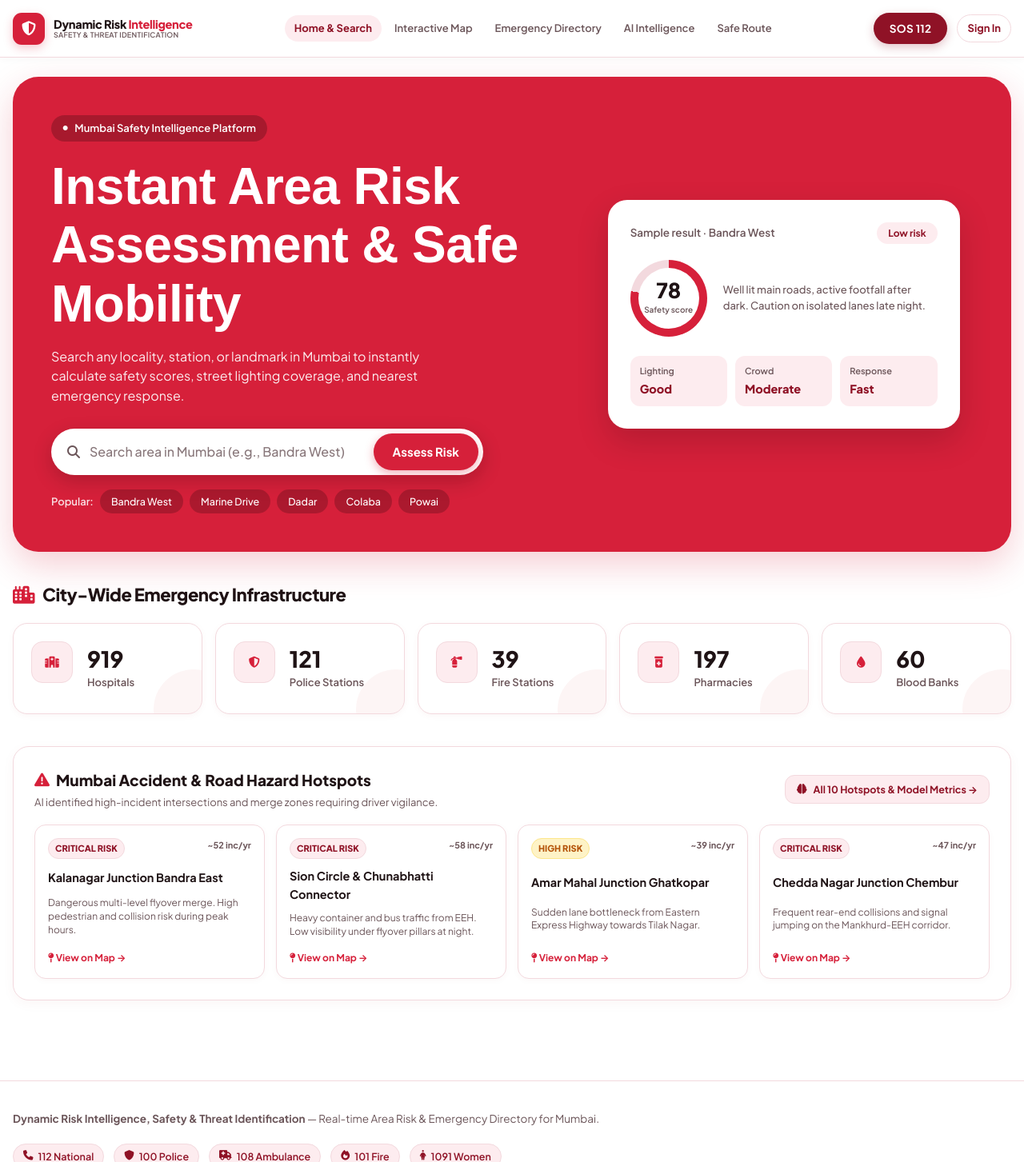
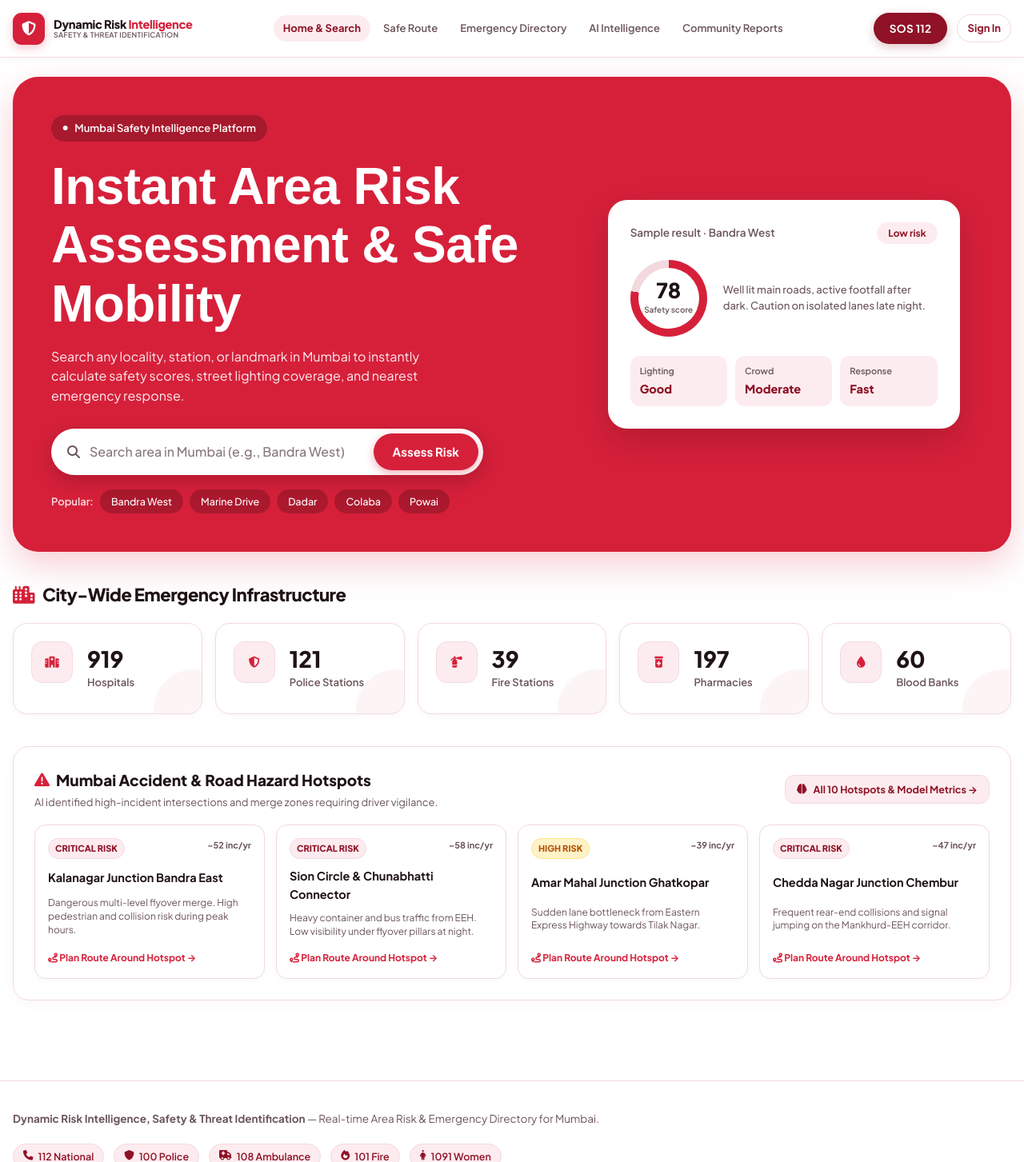
Before and after one commit to kartik03-tech/Drishti-Ai, a Flask app: page /dashboard in a window 1280 px wide. Shown: the top 1453 px of the page at 80% size. Run offline with Flask 3, Linux system fonts and the light colour scheme; data comes from the database, SQL or seed files in the repository.

Commit message:
Remove Interactive Map page and streamline navigation into Safe Route

```diff
--- a/app.py
+++ b/app.py
@@ -2767,71 +2767,15 @@ def navigation():
 
 
 # ============================================================
-# SAFETY MAP
+# SAFETY MAP (Redirected to Safe Route)
 # ============================================================
 
 @app.route("/safety-map")
 def safety_map():
-    location = clean(
-        request.args.get("location")
-    )
-
-    selected_service = normalize_service_type(
-        request.args.get("service")
-    )
-
-    if selected_service not in SERVICE_TABLES:
-        selected_service = ""
-
-    safety_result = None
-    map_location = None
-    nearby_services = []
-
-    if location:
-        safety_result = safety_record(location)
-        map_location = resolve_location(location)
-
-        if map_location:
-            nearby_services = nearest_services(
-                map_location["lat"],
-                map_location["lon"],
-                selected_service or None,
-                limit=12,
-            )
-
-    latitude = to_float(
-        request.args.get("lat")
-    )
-    longitude = to_float(
-        request.args.get("lon")
-    )
-
-    if (
-        latitude is not None
-        and longitude is not None
-    ):
-        map_location = {
-            "lat": latitude,
-            "lon": longitude,
-            "display_name": "Current Location",
-        }
-
-        nearby_services = nearest_services(
-            latitude,
-            longitude,
-            selected_service or None,
-            limit=12,
-        )
-
-    return render_template(
-        "safety_map.html",
-        location=location,
-        safety_result=safety_result,
-        map_location=map_location,
-        nearby_services=nearby_services,
-        selected_service=selected_service,
-        safety_places=all_safety_places(),
-    )
+    destination = clean(request.args.get("location")) or clean(request.args.get("name"))
+    if destination:
+        return redirect(url_for("safe_route", destination=destination))
+    return redirect(url_for("safe_route"))
 
 
 # ============================================================
--- a/templates/ai_insights.html
+++ b/templates/ai_insights.html
@@ -414,8 +414,8 @@
                 </div>
 
                 <div class="hs-actions">
-                    <a href="{{ url_for('safety_map') }}?lat={{ hs.latitude }}&lon={{ hs.longitude }}&name={{ hs.name|urlencode }}" class="btn-view-hotspot">
-                        <i class="fa-solid fa-map-pin"></i> View Hotspot on Map
+                    <a href="{{ url_for('safe_route') }}?destination={{ hs.name|urlencode }}" class="btn-view-hotspot">
+                        <i class="fa-solid fa-route"></i> Plan Route Around Hotspot
                     </a>
                 </div>
             </div>
--- a/templates/base.html
+++ b/templates/base.html
@@ -517,10 +517,10 @@
             <!-- Desktop Nav Links (Clean text pills matching design) -->
             <nav class="sg-nav">
                 <a href="{{ url_for('dashboard') }}" class="sg-nav-link {% if request.endpoint == 'dashboard' %}active{% endif %}">Home &amp; Search</a>
-                <a href="{{ url_for('safety_map') }}" class="sg-nav-link {% if request.endpoint == 'safety_map' %}active{% endif %}">Interactive Map</a>
+                <a href="{{ url_for('safe_route') }}" class="sg-nav-link {% if request.endpoint == 'safe_route' or request.endpoint == 'navigation' %}active{% endif %}">Safe Route</a>
                 <a href="{{ url_for('emergency') }}" class="sg-nav-link {% if request.endpoint == 'emergency' %}active{% endif %}">Emergency Directory</a>
                 <a href="{{ url_for('ai_insights') }}" class="sg-nav-link {% if request.endpoint == 'ai_insights' %}active{% endif %}">AI Intelligence</a>
-                <a href="{{ url_for('safe_route') }}" class="sg-nav-link {% if request.endpoint == 'safe_route' or request.endpoint == 'navigation' %}active{% endif %}">Safe Route</a>
+                <a href="{{ url_for('report') }}" class="sg-nav-link {% if request.endpoint == 'report' %}active{% endif %}">Community Reports</a>
             </nav>
 
             <!-- Actions (SOS & User Profile) -->
@@ -573,9 +573,9 @@
             <i class="fa-solid fa-house"></i>
             <span>Home</span>
         </a>
-        <a href="{{ url_for('safety_map') }}" class="sg-bottom-link {% if request.endpoint == 'safety_map' %}active{% endif %}">
-            <i class="fa-solid fa-map-location-dot"></i>
-            <span>Map</span>
+        <a href="{{ url_for('safe_route') }}" class="sg-bottom-link {% if request.endpoint == 'safe_route' or request.endpoint == 'navigation' %}active{% endif %}">
+            <i class="fa-solid fa-route"></i>
+            <span>Routes</span>
         </a>
         <a href="{{ url_for('sos') }}" class="sg-bottom-sos" title="Emergency SOS">
             <i class="fa-solid fa-triangle-exclamation"></i>
@@ -584,9 +584,9 @@
             <i class="fa-solid fa-truck-medical"></i>
             <span>Emergency</span>
         </a>
-        <a href="{{ url_for('safe_route') }}" class="sg-bottom-link {% if request.endpoint == 'safe_route' %}active{% endif %}">
-            <i class="fa-solid fa-route"></i>
-            <span>Routes</span>
+        <a href="{{ url_for('report') }}" class="sg-bottom-link {% if request.endpoint == 'report' %}active{% endif %}">
+            <i class="fa-solid fa-bullhorn"></i>
+            <span>Report</span>
         </a>
     </nav>
 
--- a/templates/dashboard.html
+++ b/templates/dashboard.html
@@ -852,9 +852,6 @@
             <a href="{{ url_for('emergency') }}?q={{ safety_result.place|urlencode }}" class="risk-action-btn secondary">
                 <i class="fa-solid fa-truck-medical"></i> Nearby Emergency Services
             </a>
-            <a href="{{ url_for('safety_map') }}?location={{ safety_result.place|urlencode }}" class="risk-action-btn secondary">
-                <i class="fa-solid fa-map-location-dot"></i> View on Interactive Map
-            </a>
         </div>
     </section>
     {% elif location %}
@@ -862,8 +859,8 @@
         <i class="fa-solid fa-map-pin" style="font-size: 36px; color: #D6203A; margin-bottom: 12px;"></i>
         <h3 style="font-size: 20px; font-weight: 700; color: #1F1315; margin-bottom: 6px;">No specific safety record for "{{ location }}"</h3>
         <p style="color: #6B5559; font-size: 14px; max-width: 500px; margin: 0 auto 20px;">We couldn't find a direct match in our database. Try checking a major nearby junction, station, or landmark.</p>
-        <a href="{{ url_for('safety_map') }}?location={{ location|urlencode }}" class="risk-action-btn primary" style="display: inline-flex;">
-            <i class="fa-solid fa-magnifying-glass"></i> Search on Live Map
+        <a href="{{ url_for('safe_route') }}?destination={{ location|urlencode }}" class="risk-action-btn primary" style="display: inline-flex;">
+            <i class="fa-solid fa-route"></i> Plan Safe Route
         </a>
     </section>
     {% endif %}
@@ -945,8 +942,8 @@
                 </div>
                 <div style="font-size: 14.5px; font-weight: 700; color: #1F1315;">{{ hs.name }}</div>
                 <div style="font-size: 12px; color: #6B5559; line-height: 1.4;">{{ hs.advisory }}</div>
-                <a href="{{ url_for('safety_map') }}?lat={{ hs.latitude }}&lon={{ hs.longitude }}&name={{ hs.name|urlencode }}" style="font-size: 12px; font-weight: 700; color: #D6203A; text-decoration: none; margin-top: 4px;">
-                    <i class="fa-solid fa-map-pin"></i> View on Map &rarr;
+                <a href="{{ url_for('safe_route') }}?destination={{ hs.name|urlencode }}" style="font-size: 12px; font-weight: 700; color: #D6203A; text-decoration: none; margin-top: 4px;">
+                    <i class="fa-solid fa-route"></i> Plan Route Around Hotspot &rarr;
                 </a>
             </div>
             {% endfor %}
--- a/templates/emergency.html
+++ b/templates/emergency.html
@@ -552,8 +552,8 @@
                 </div>
             </div>
             <div class="srv-actions">
-                <a href="{{ url_for('safety_map') }}?lat={{ item.latitude }}&lon={{ item.longitude }}&name={{ item.name|urlencode }}" class="srv-btn srv-btn-map">
-                    <i class="fa-solid fa-map-pin"></i> View on Map
+                <a href="{{ url_for('safe_route') }}?destination={{ item.name|urlencode }}&destination_lat={{ item.latitude }}&destination_lon={{ item.longitude }}" class="srv-btn srv-btn-map">
+                    <i class="fa-solid fa-route"></i> Safe Route
                 </a>
                 {% if item.phone %}
                 <a href="tel:{{ item.phone }}" class="srv-btn srv-btn-call">
--- a/templates/navigation.html
+++ b/templates/navigation.html
@@ -1285,12 +1285,6 @@
         <a href="{{ url_for('dashboard') }}">
             Home
         </a>
-
-
-        <a href="{{ url_for('safety_map') }}">
-            Safety Map
-        </a>
-
 
         <a href="{{ url_for('safe_route') }}">
             Safe Route
```
Also changed, not shown: test_phase1.py (+9 -5 lines).
